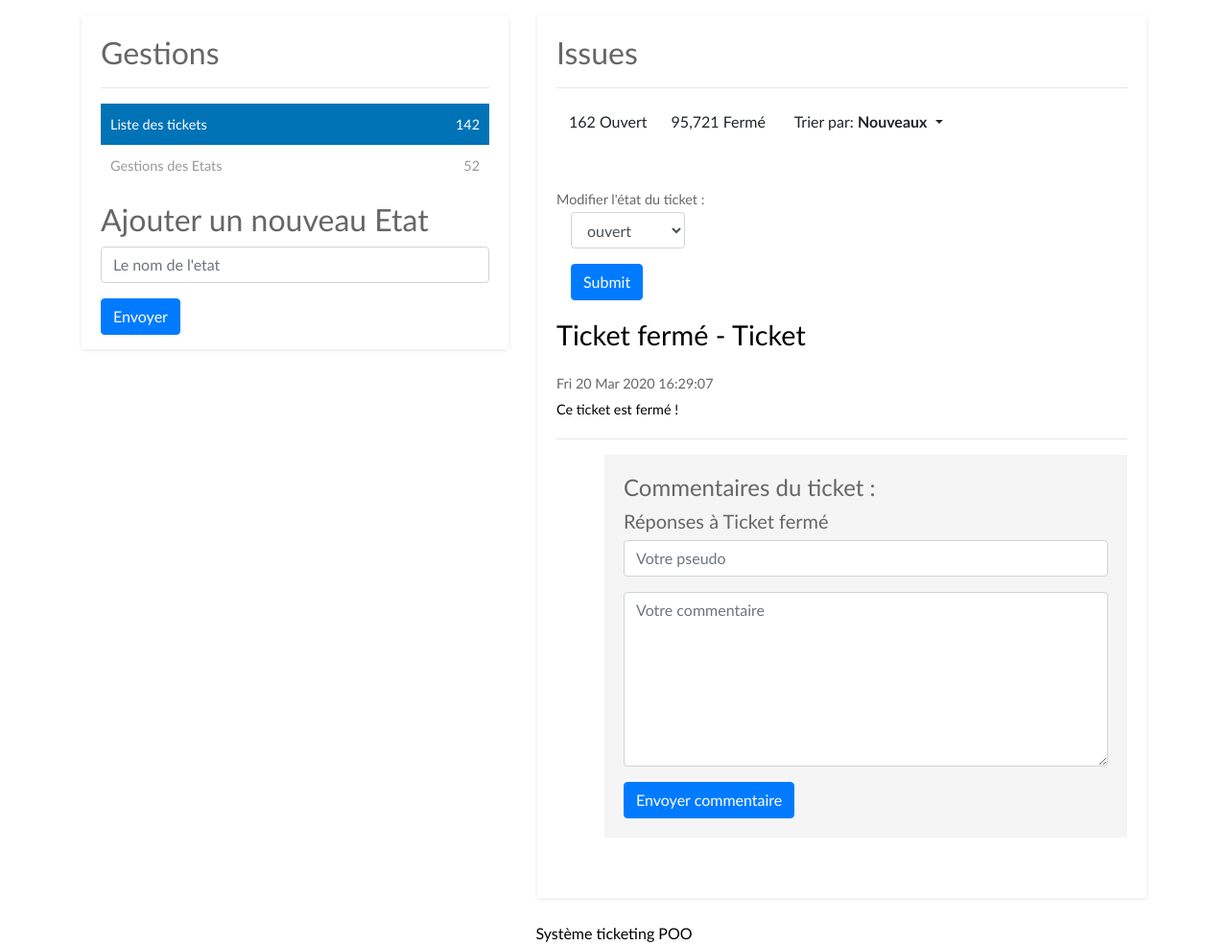
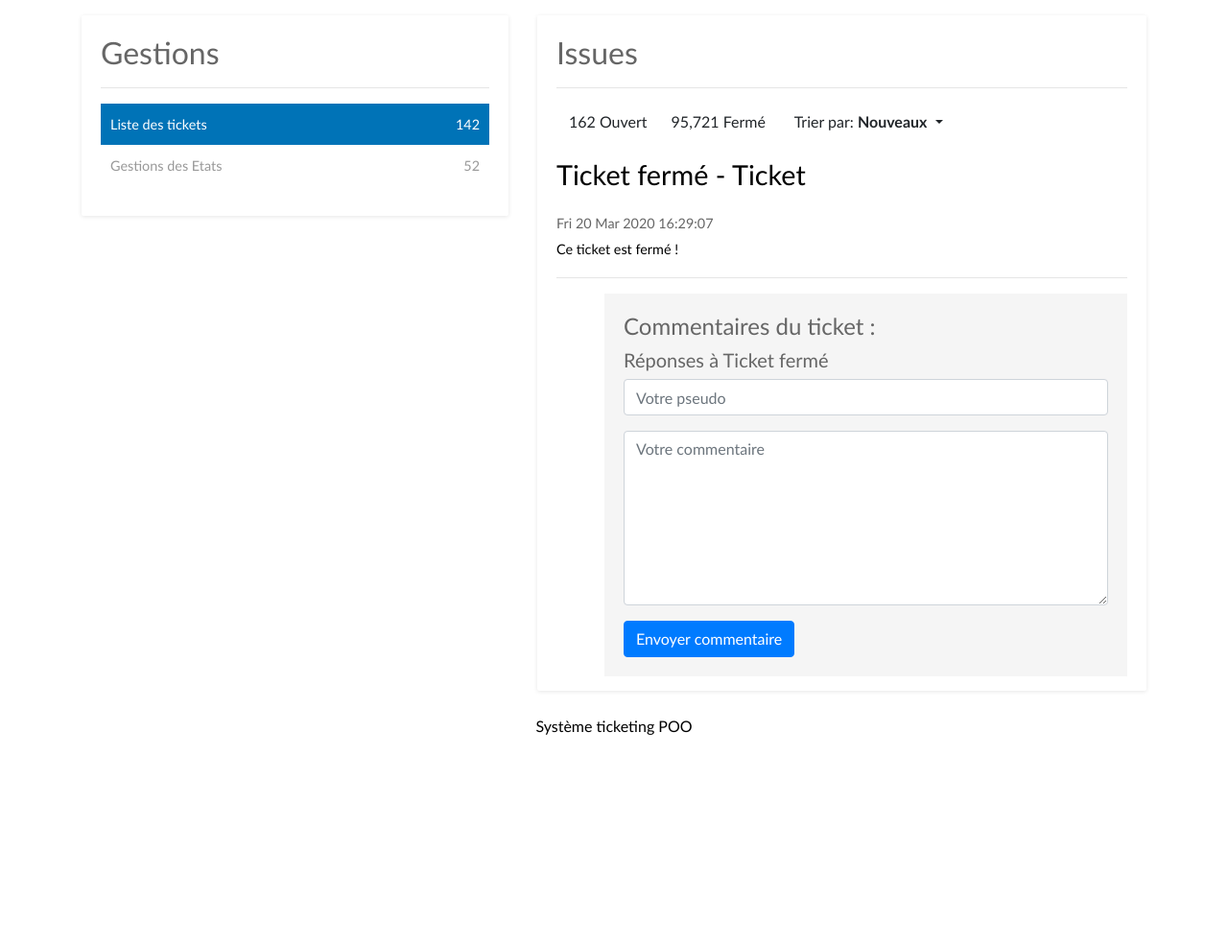
Before and after one commit to ibouzidi/ticketing, a PHP site: page /index.php?action=billet&id=3 in a window 1280 px wide. Shown: the part 82-1067 px from the top of the page at 96% size. After the commit the page ends 848 px from the top, so only its background shows below. Run offline with PHP 8.4, Linux system fonts and the light colour scheme; data comes from the database, SQL or seed files in the repository.

Commit message:
update ticket

```diff
--- a/Controleur/ControleurBillet.php
+++ b/Controleur/ControleurBillet.php
@@ -4,18 +4,21 @@ require_once 'Modele/Billet.php';
 require_once 'Modele/Commentaire.php';
 require_once 'Vue/Vue.php';
 
-class ControleurBillet {
+class ControleurBillet
+{
 
     private $billet;
     private $commentaire;
 
-    public function __construct() {
+    public function __construct()
+    {
         $this->billet = new Billet();
         $this->commentaire = new Commentaire();
     }
 
     // Affiche les détails sur un billet
-    public function billet($idBillet) {
+    public function billet($idBillet)
+    {
         $billet = $this->billet->getBillet($idBillet);
         $etats = $this->billet->Etats($billet['nom_etat']);
         $commentaires = $this->commentaire->getCommentaires($idBillet);
@@ -23,7 +26,7 @@ class ControleurBillet {
         $vue->generer(array('billet' => $billet, 'etats' => $etats, 'commentaires' => $commentaires));
     }
 
-/*    public function modifieretat($etat, $idBillet) {
+    /*    public function modifieretat($etat, $idBillet) {
         // Sauvegarde du commentaire
         $this->commentaire->ModifierEtat($etat, $idBillet);
         // Actualisation de l'affichage du billet
@@ -31,14 +34,16 @@ class ControleurBillet {
     }*/
 
     // Ajoute un commentaire à un billet
-    public function commenter($auteur, $contenu, $idBillet) {
+    public function commenter($auteur, $contenu, $idBillet)
+    {
         // Sauvegarde du commentaire
         $this->commentaire->ajouterCommentaire($auteur, $contenu, $idBillet);
         // Actualisation de l'affichage du billet
         $this->billet($idBillet);
     }
 
-    public function ajouterTicket($titre, $demande) {
+    public function ajouterTicket($titre, $demande)
+    {
         // Sauvegarde du commentaire
         $this->billet->ajouterticket($titre, $demande);
         header('Location: .');
@@ -52,11 +57,17 @@ class ControleurBillet {
         $vue = new Vue("Editerticket");
         $vue->generer(array('billet' => $billet, 'etats' => $etats));
     }
+
+    public function modifierTicket($idBillet, $titre, $etats, $content)
+    {
+        $this->billet->modifierTicket($idBillet, $titre, $etats, $content);
+        header("location: index.php");
+        die();
+    }
     public function supprimerTicket($idBillet)
     {
         $this->billet->supprimerTicket($idBillet);
         header('Location: .');
         die();
     }
-
 }
--- a/Controleur/Routeur.php
+++ b/Controleur/Routeur.php
@@ -36,6 +36,12 @@ class Routeur
                 } else if ($_GET['action'] == 'editerticket') {
                     $idBillet = intval($this->getParametre($_GET, 'id'));
                     $this->ctrlBillet->editerticket($idBillet);
+                } else if ($_GET['action'] == 'modifierticket') {
+                    $idBillet = intval($this->getParametre($_POST, 'id'));
+                    $titre = $this->getParametre($_POST, 'titre');
+                    $etats = $this->getParametre($_POST, 'etats');
+                    $content = $this->getParametre($_POST, 'content');
+                    $this->ctrlBillet->modifierTicket($idBillet, $titre, $etats, $content);
                 } else if ($_GET['action'] == 'supprimer') {
                     $idBillet = intval($this->getParametre($_GET, 'id'));
                     $this->ctrlBillet->supprimerTicket($idBillet);
--- a/Modele/Billet.php
+++ b/Modele/Billet.php
@@ -2,16 +2,19 @@
 
 require_once('Modele/Modele.php');
 
-class Billet extends Modele {
+class Billet extends Modele
+{
 	// Renvoie la liste des billets du blog
-	public function getBillets() {
+	public function getBillets()
+	{
 		$sql = 'SELECT t.TIC_ID AS id_billet, t.TIC_DATE, t.TIC_TITRE, t.TIC_CONTENU, t.TIC_ETAT, e.id, e.nom_etat FROM t_ticket t INNER JOIN etats e ON e.id = t.TIC_ETAT ORDER BY TIC_ID desc';
 		$billets = $this->executerRequete($sql);
 		return $billets;
 	}
 
 	// Renvoie les informations sur un billet
-	public function getBillet($idBillet) {
+	public function getBillet($idBillet)
+	{
 		$sql = 'SELECT t.TIC_ID AS id, t.TIC_DATE AS date_ticket, t.TIC_TITRE AS titre, t.TIC_CONTENU AS contenu, t.TIC_ETAT AS etat, e.nom_etat FROM t_ticket t INNER JOIN etats e ON e.id = t.TIC_ETAT WHERE TIC_ID = ?';
 		$billet = $this->executerRequete($sql, array($idBillet));
 		if ($billet->rowCount() == 1)
@@ -20,7 +23,8 @@ class Billet extends Modele {
 			throw new Exception("Aucun billet ne correspond à l'identifiant '$idBillet'");
 	}
 	// Permet d'ajouter un nouveau ticket
-public function ajouterTicket($titre, $demande) {
+	public function ajouterTicket($titre, $demande)
+	{
 		$sql = 'INSERT INTO t_ticket(TIC_DATE, TIC_TITRE, TIC_CONTENU, TIC_ETAT) values(NOW(), ?, ?, 1)';
 		$sql = $this->executerRequete($sql, array($titre, $demande));
 	}
@@ -32,14 +36,24 @@ public function supprimerTicket($idBillet)
 	}
 
 	// Permet de modifier l'état d'un ticket
-public function ModifierEtat($etat, $idBillet){
+	public function ModifierEtat($etat, $idBillet)
+	{
 		$sql = 'UPDATE t_ticket SET TIC_ETAT = ? WHERE TIC_ID = ?';
 		$modifier = $this->executerRequete($sql, array($etat, $idBillet));
 	}
 
+	public function modifierTicket($idBillet, $titre, $content, $etats)
+	{
+		$sql = "UPDATE t_ticket SET TIC_DATE = NOW(), TIC_TITRE = ?, TIC_CONTENU = ?, TIC_ETAT = ?
+		WHERE TIC_ID = $idBillet";
+
+		$modifier = $this->executerRequete($sql, array($titre, $etats, $content));
+	}
+
 	// Permet de récupérer les états d'un ticket spécifique
-public function Etats($etats){
-	$sql = 'SELECT * FROM etats WHERE nom_etat != ?';
+	public function Etats($etats)
+	{
+		$sql = 'SELECT * FROM etats WHERE id != ?';
 		$afficher_etats = $this->executerRequete($sql, array($etats));
 		return $afficher_etats;
 	}
--- a/Vue/gabarit.php
+++ b/Vue/gabarit.php
@@ -7,15 +7,12 @@
 
     <title></title>
     <meta content="Système de ticketing projet numéro 2 pour l'examin" name="descriptison">
-    <meta content="Systeme ticketing étudiants lycée Simone Weil Saint-Priest-en-Jarez application projet"
-        name="keywords">
+    <meta content="Systeme ticketing étudiants lycée Simone Weil Saint-Priest-en-Jarez application projet" name="keywords">
 
     <!-- Favicons -->
     <link href="" rel="icon">
     <!-- Google Fonts -->
-    <link
-        href="https://fonts.googleapis.com/css?family=Open+Sans:300,300i,400,400i,700,700i|Raleway:300,400,500,700,800|Montserrat:300,400,700"
-        rel="stylesheet">
+    <link href="https://fonts.googleapis.com/css?family=Open+Sans:300,300i,400,400i,700,700i|Raleway:300,400,500,700,800|Montserrat:300,400,700" rel="stylesheet">
     <!-- Vendor CSS Files -->
     <link href="https://stackpath.bootstrapcdn.com/bootstrap/4.5.0/css/bootstrap.min.css" rel="stylesheet">
     <link href="https://stackpath.bootstrapcdn.com/font-awesome/4.7.0/css/font-awesome.min.css" rel="stylesheet">
@@ -48,22 +45,18 @@
                             <hr>
 
                             <ul>
-                                <li class="active"><a href="index.php">Liste des tickets<span
-                                            class="pull-right">142</span></a></li>
-                                <li><a href="index.php?action=gestionsetat">Gestions des Etats<span
-                                            class="pull-right">52</span></a></li>
+                                <li class="active"><a href="index.php">Liste des tickets<span class="pull-right">142</span></a></li>
+                                <li><a href="index.php?action=gestionsetat">Gestions des Etats<span class="pull-right">52</span></a></li>
                             </ul>
 
                             <?php
 
-                            if(isset($_GET['action']) == 'gestionsetat' || isset($_GET['action']) == 'editetat')
-                            {
+                            if (isset($_GET['action']) == '' || $_GET['action'] == 'editerticket') {
+                                include('vueAddTicket.php');
+                            } elseif ($_GET['action'] == 'gestionsetat' || $_GET['action'] == 'editetat') {
                                 include('vueAddEtat.php');
-                            }elseif(isset($_GET['action']) == '' || isset($_GET['action']) == 'editerticket'){
-                                include('vueAddTicket.php');
                             }
-
-
+                            // echo $_GET['action'];
                             ?>
                         </div>
                     </div>
@@ -90,8 +83,8 @@
                                 <ul class="dropdown-menu fa-padding" role="menu">
                                     <li><a href="#"><i class="fa fa-check"></i> Dernier</a></li>
                                     <li><a href="#"><i class="fa"> </i> Autres</a></li>
+
                                 </ul>
-
                             </div>
                             <div class="padding"></div>
 
--- a/Vue/vueBillet.php
+++ b/Vue/vueBillet.php
@@ -1,31 +1,12 @@
-<div class="container py-5">
+<div class="container">
 
     <div class="contenu">
-        Modifier l'état du ticket :
-        <div class="col-md-3">
-            <form method="post" action="index.php?action=modifieretat">
-                <div class="form-group">
-
-                    <select name="etats" class="form-control">
-                        <?php foreach($etats as $etat): ?>
-                        <option value="<?= $etat['id'] ?>"><?= $etat['nom_etat'] ?></option>
-                        <?php endforeach; ?>
-                    </select>
-                </div>
-
-                <input type="hidden" name="id" value="<?= $billet['id'] ?>" />
-                <div class="form-group">
-                    <input type="submit" class="btn btn-primary" name="modifier_etat">
-                </div>
-
-            </form>
-        </div>
         <?php $titre = "Ticket - " . $billet['titre']; ?>
         <h1 class="titreBillet"><?= $billet['titre'] ?> - Ticket
 
             <?php if ($billet['nom_etat'] == "ouvert") { ?>
                 <span class="btn btn-success"><?= $billet['nom_etat'] ?></span>
-            <?php } elseif($billet['nom_etat'] == "en attente"){?>
+            <?php } elseif ($billet['nom_etat'] == "en attente") { ?>
                 <span class="btn btn-warning"><?= $billet['nom_etat'] ?></span>
             <?php } ?>
 
@@ -39,7 +20,7 @@
 
 
         <h4>Commentaires du ticket :</h4>
-        <?php foreach ($commentaires as $commentaire): ?>
+        <?php foreach ($commentaires as $commentaire) : ?>
             <p><?= $commentaire['auteur'] ?> dit le
                 <time><?= strftime("%a %d %b %Y %H:%M:%S", strtotime($commentaire['date'])); ?>:</p>
             <p><?= $commentaire['contenu'] ?></p>
@@ -51,8 +32,7 @@
                 <input id="auteur" name="auteur" type="text" class="form-control" placeholder="Votre pseudo" required />
             </div>
             <div class="form-group">
-                <textarea id="txtCommentaire" name="contenu" rows="7" class="form-control"
-                    placeholder="Votre commentaire" required></textarea>
+                <textarea id="txtCommentaire" name="contenu" rows="7" class="form-control" placeholder="Votre commentaire" required></textarea>
             </div>
             <input type="hidden" name="id" value="<?= $billet['id'] ?>" />
             <input type="submit" name="ajouter_commenter" value="Envoyer commentaire" class="btn btn-primary" />
```
Also changed, not shown: Vue/vueAccueil.php (+6 -10 lines), Vue/vueEditerticket.php (+8 -7 lines). Lines whose indentation alone changed are shown as unchanged.
